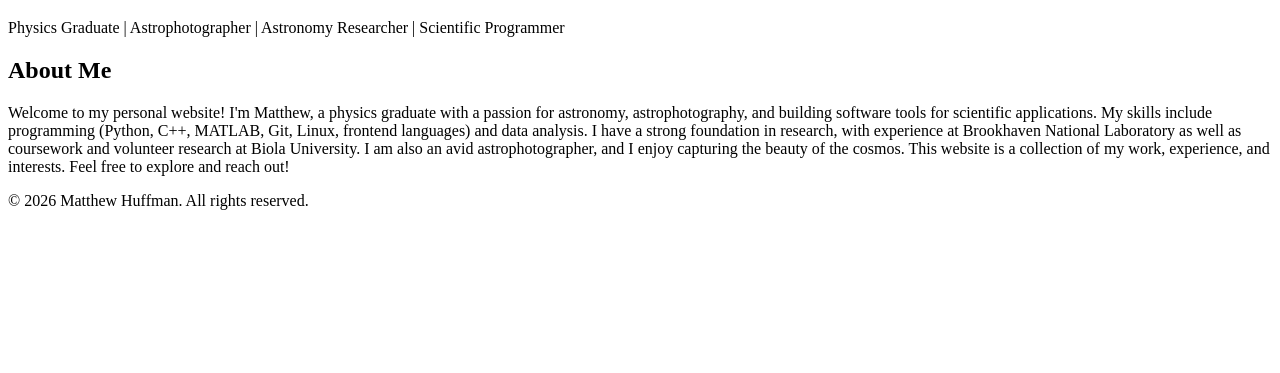
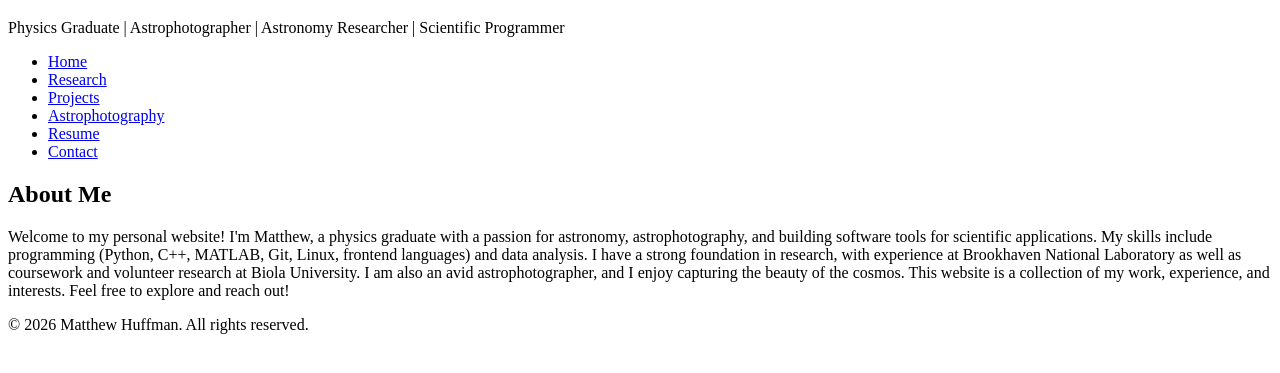
Before and after one commit to Matthewh32/Matthewh32.github.io, a plain HTML site: page index.html in a window 1280 px wide. Shown: the part 61-434 px from the top of the page. Drawn offline with Linux system fonts and the light colour scheme.

Commit message:
Setup of website structure

```diff
--- a/index.html
+++ b/index.html
@@ -11,7 +11,7 @@
 
     <meta name="description"
         content="The personal website of Matthew Huffman, a physics graduate interested in astronomy, scientific programming, and astrophysics.">
-    <link rel="stylesheet" href="style.css">
+    <link rel="stylesheet" href="css/style.css">
 </head>
 
 <!--body section of the website-->
@@ -20,6 +20,17 @@
     <header>
         <h1>Matthew Huffman</h1>
         <p> Physics Graduate | Astrophotographer | Astronomy Researcher | Scientific Programmer </p>
+
+        <nav>
+            <ul>
+                <li><a href="index.html">Home</a></li>
+                <li><a href="pages/research.html">Research</a></li>
+                <li><a href="pages/projects.html">Projects</a></li>
+                <li><a href="pages/astrophotography.html">Astrophotography</a></li>
+                <li><a href="pages/resume.html">Resume</a></li>
+                <li><a href="pages/contact.html">Contact</a></li>
+            </ul>
+        </nav>
     </header>
 
     <main>
@@ -30,9 +41,8 @@
                 My skills include programming (Python, C++, MATLAB, Git, Linux, frontend languages) and data
                 analysis. I have a strong foundation in research, with experience at Brookhaven National Laboratory as
                 well as coursework and volunteer research at Biola University. I am also an avid astrophotographer, and
-                I enjoy
-                capturing the beauty of the cosmos. This website is a collection of my work, experience, and interests.
-                Feel free to explore and reach out!
+                I enjoy capturing the beauty of the cosmos. This website is a collection of my work, experience, and
+                interests. Feel free to explore and reach out!
             </p>
         </section>
     </main>
```
Also changed, not shown: pages/astrophotography.html (added, +2 -0 lines), pages/projects.html (added, +2 -0 lines), pages/research.html (added, +2 -0 lines), pages/resume.html (added, +2 -0 lines), css/style.css (added), 1 other file.
